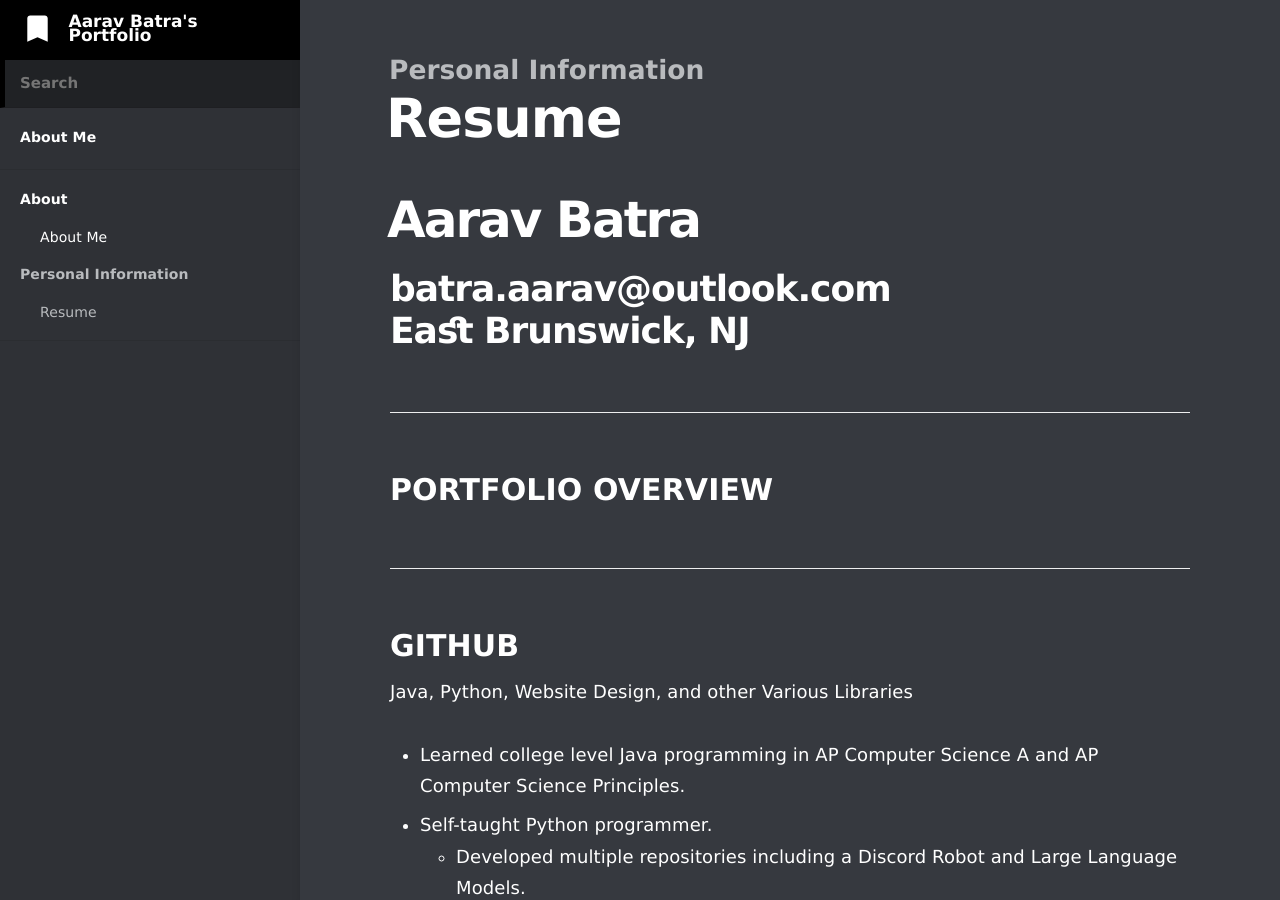
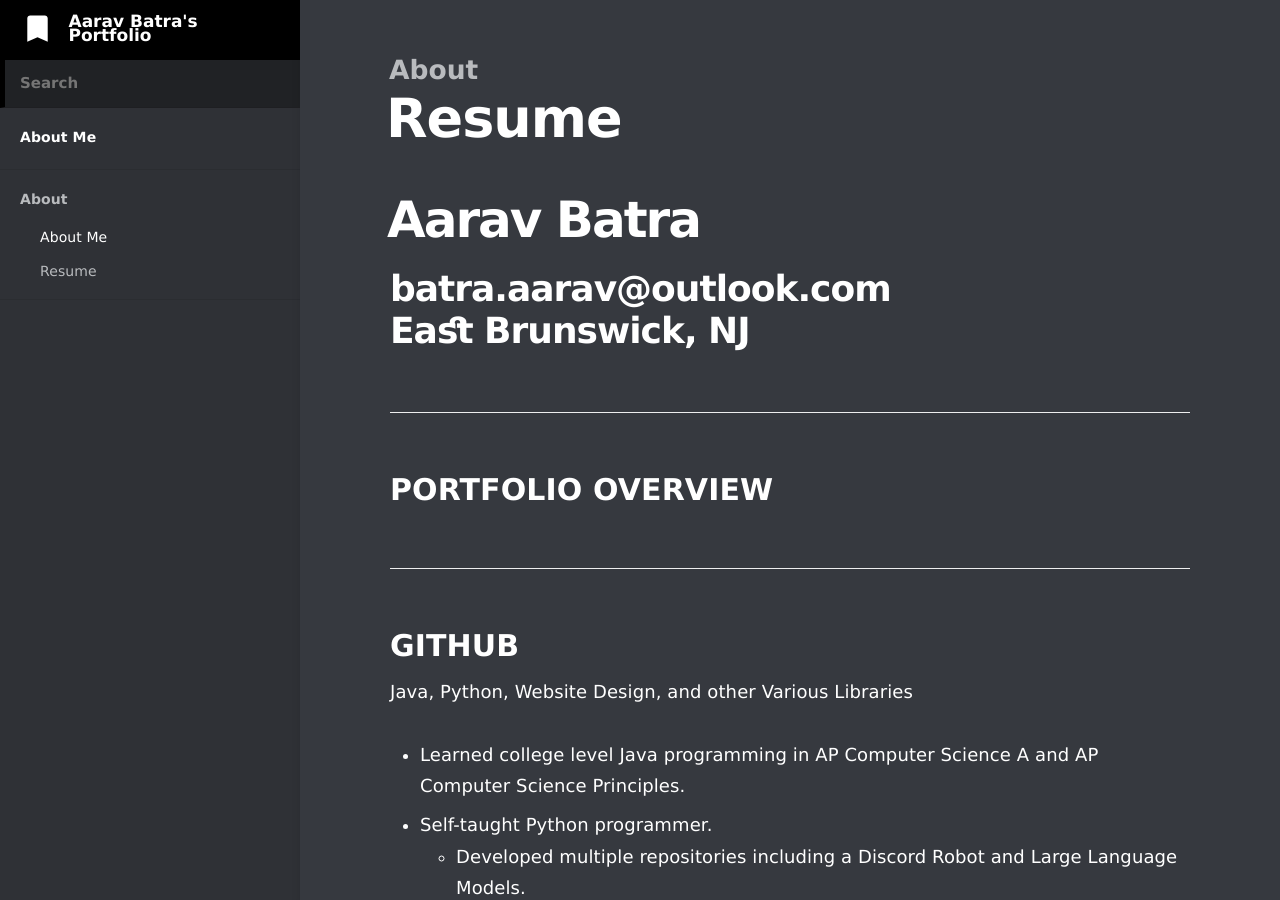
Before and after one commit to batra-aarav/www.aaravbatra.me, a Jekyll site: the page built from _docs/resume.md, in a window 1280 px wide and 900 px high. Built offline with Jekyll 4.4.1, drawn with Linux system fonts in a browser that asks for light colours.

Commit message:
Update resume.md

```diff
--- a/_docs/resume.md
+++ b/_docs/resume.md
@@ -1,6 +1,6 @@
 ---
 title: Resume
-category: Personal Information
+category: About
 order: 2
 ---
 # Aarav Batra
```
